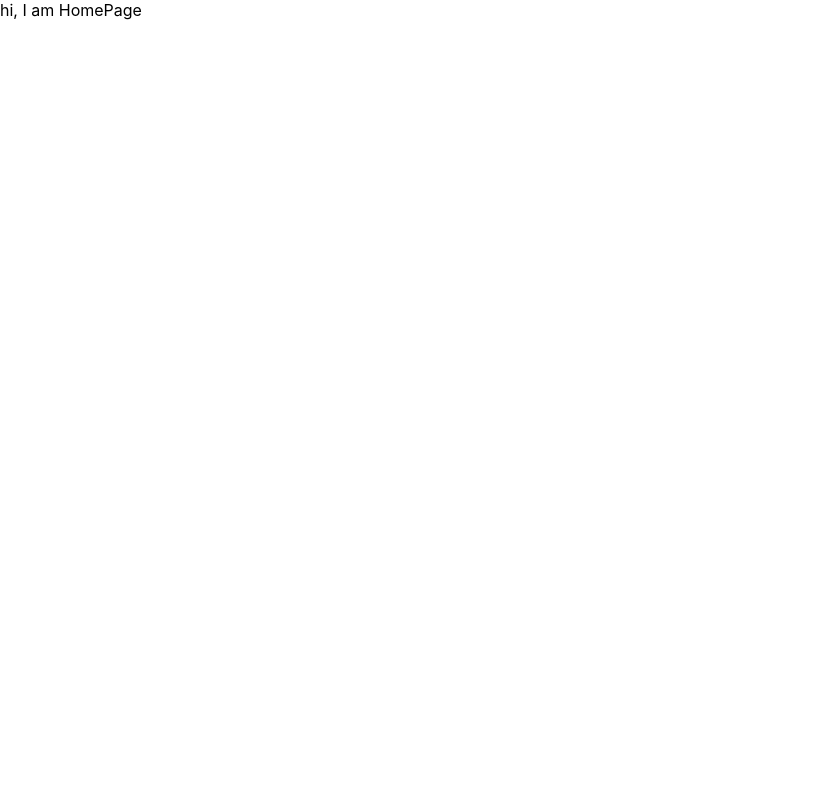
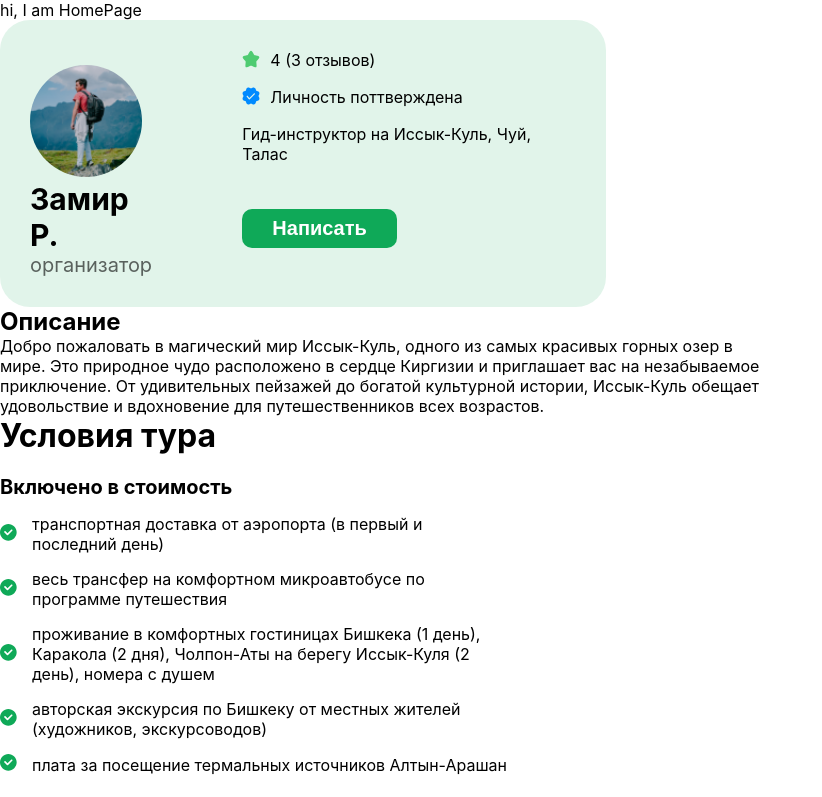
Before and after one commit to KanykeiB/wanders_pro, a React (Create React App) app: page / in a window 1280 px wide. Shown: the top 797 px of the page, without its empty margins (0-822 px from the left). Built offline with nearby package versions, Linux system fonts and the light colour scheme.

Commit message:
done guide card

```diff
--- a/src/components/GreenCard/greenCard.js
+++ b/src/components/GreenCard/greenCard.js
@@ -6,21 +6,38 @@
 
 const GreenCard = () => {
 
-    const guid = [
+    const guide = [
         {
             name: 'Замир',
             lastname:'Русланов',
             position: 'организатор',
             image: 'alexey_image.jpg',
-            rating: 4,
-            description: 'Гид-инструктор на Иссык-Куль, Чуй, Талас'
+            ratings: [4.5, 5, 4.2, 4.8, 4],
+            reviews: [
+                { author: "Анна", text: "Отличный командный игрок!" },
+                { author: "Владимир", text: "Отличный решатель задач." },
+                { author: "Елена", text: "Всегда соблюдает сроки." }
+            ],
+            location: 'Иссык-Куль, Чуй, Талас'
         }
     ];
+
+    const rate = guide.map(el => el.ratings)
+
+    const arth = rate.reduce(function (acc, current){
+        return acc + current
+    }, 0)
+
+    const num = parseInt(arth)
+
+    const arithmeticRate = (num / rate.length)
+
+
     return (
         <div className={style.Card}>
 
                 {
-                    guid.map((el, idx) =>
+                    guide.map((el, idx) =>
                         <div className={style.CardWrap} key={idx}>
                             <div className={style.avatar}>
                                 <img src={image} alt=""/>
@@ -30,12 +47,12 @@
                                 </div>
                             </div>
                             <div className={style.CardDesc}>
-                                    { el.rating &&
+                                    { el.ratings &&
 
-                                        <div className={style.info}><div> <RateStarIcon/> </div> <p>{el.rating} (17 отзывов)</p></div>
+                                        <div className={style.info}><div> <RateStarIcon/> </div> <p>{arithmeticRate} ({el.reviews.length} отзывов)</p></div>
                                     }
                                 <div className={style.info}><div><VercIcon/></div><p>Личность поттверждена</p></div>
-                                <div><p>{el.description}</p></div>
+                                <div><p> Гид-инструктор на {el.location}</p></div>
                                 <div className={style.btnWrap}>
                                     <button>Написать</button>
                                 </div>
--- a/src/pages/HomePage/index.jsx
+++ b/src/pages/HomePage/index.jsx
@@ -1,9 +1,11 @@
 import React from 'react';
+import ToursPage from "../ToursPage";
 
 const HomePage = () => {
     return (
         <div>
             hi, I am HomePage
+            <ToursPage/>
         </div>
     );
 };
```
